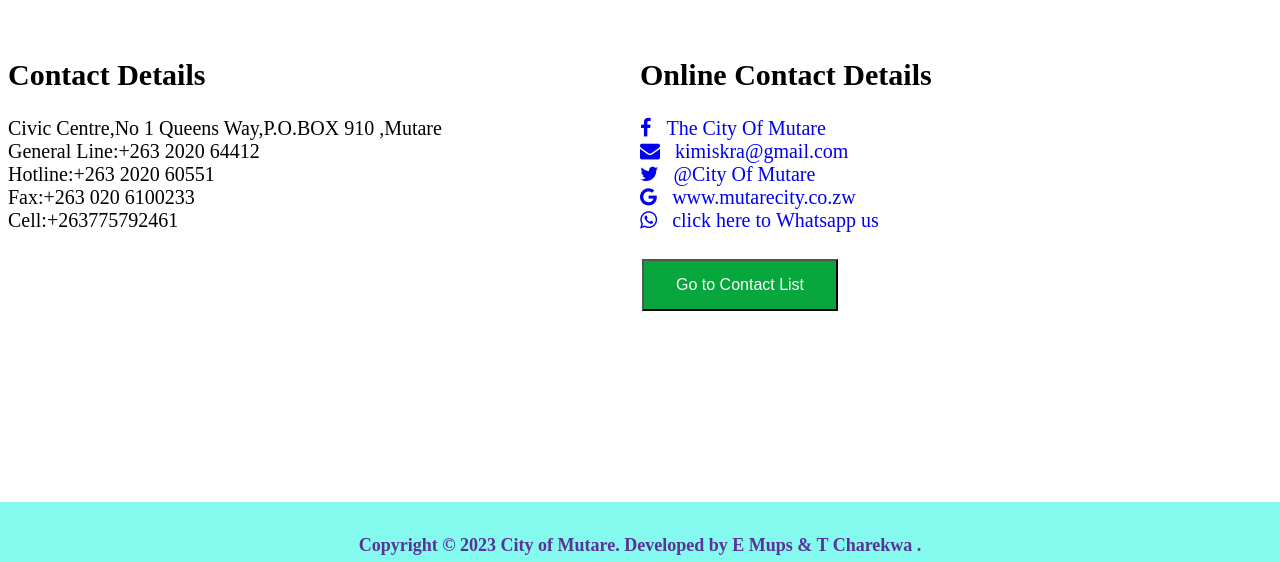
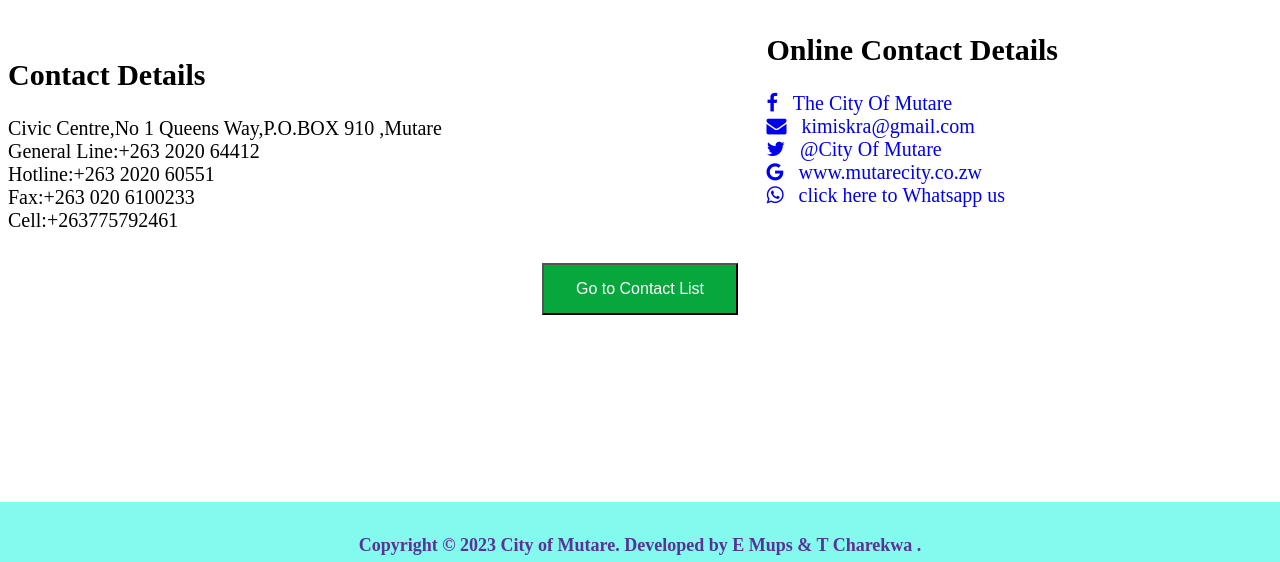
Before and after one commit to EmmanueLMlambo/contactlist, a Django app: page / in a window 1280 px wide. Shown: the part 238-800 px from the top of the page. Run offline with Django 4.2, Linux system fonts and the light colour scheme.

Commit message:
make some little adjustments on the home page

```diff
--- a/contactmanager/settings.py
+++ b/contactmanager/settings.py
@@ -26,7 +26,7 @@ SECRET_KEY = 'django-insecure-gkhd*f#z^%unn*w2q^*9l&w2y!bzcv&kzt!jq&+i6lfx!ys_o0
 # SECURITY WARNING: don't run with debug turned on in production!
 DEBUG = True
 
-ALLOWED_HOSTS = ['*']
+ALLOWED_HOSTS = ['192.168.0.93']
 
 INTERNAL_IPS = [
     # ...
@@ -82,7 +82,7 @@ WSGI_APPLICATION = 'contactmanager.wsgi.application'
 
 # Database
 # https://docs.djangoproject.com/en/4.1/ref/settings/#databases
-
+'''
 DATABASES = {
     'default': {
         'ENGINE': 'django.db.backends.mysql',
@@ -100,7 +100,7 @@ DATABASES = {
         'NAME': os.path.join(BASE_DIR, 'db.sqlite3'),
     }
 }
-'''
+
 
 # Password validation
 # https://docs.djangoproject.com/en/4.1/ref/settings/#auth-password-validators
--- a/static/home.css
+++ b/static/home.css
@@ -17,12 +17,19 @@ h1{
 
   /* Create two equal columns that floats next to each other */
 .column {
-    float: left;
-    width: 50%;
+    float: right;
+    width: 40%;
    /*height: 200px; Should be removed. Only for demonstration */
     height: fit-content;
 
 }
+.column {
+    float: left;
+    width: 60%;
+   /*height: 200px; Should be removed. Only for demonstration */
+    height: fit-content;
+}
+
 
   /* Clear floats after the columns */
 .row:after {
--- a/templates/index.html
+++ b/templates/index.html
@@ -34,20 +34,21 @@
 
         </p>
     </div>
-<div class="column">
+<div class="column2">
     <h2>Online Contact Details
 
     </h2>
     <p><a href="https://www.facebook.com/MutareCityCouncil/" target="_blank" class="fa fa-facebook"> &nbsp The City Of Mutare</a></br>
-    <a href="mailto:emamups@gmail.com" class="fa fa-envelope" target="_blank" > &nbsp kimiskra@gmail.com</a></br>
+    <a href="mailto:kimiskra@gmail.com" class="fa fa-envelope" target="_blank" > &nbsp kimiskra@gmail.com</a></br>
     <a href="https://www.twitter.com/CityofMutare" target="_blank" class="fa fa-twitter"> &nbsp @City Of Mutare </a></br>
     <a href="https://www.mutarecity.co.zw/" target="_blank" class="fa fa-google"> &nbsp www.mutarecity.co.zw</a> </br>
     <a href="https://wa.me/+263775792461" target="_blank" class="fa fa-whatsapp"> &nbsp click here to Whatsapp us</a></br>
 
-<br><a href="{% url 'home' %}">
-    <button class="button">Go to Contact List</button>
+<br>
     </p>
 </div>
+<h1> <a href="{% url 'home' %}">
+    <button class="button">Go to Contact List</button> </h1>
 
 
 </div>
```
Also changed, not shown: templates/home.html (+6 -1 lines).
